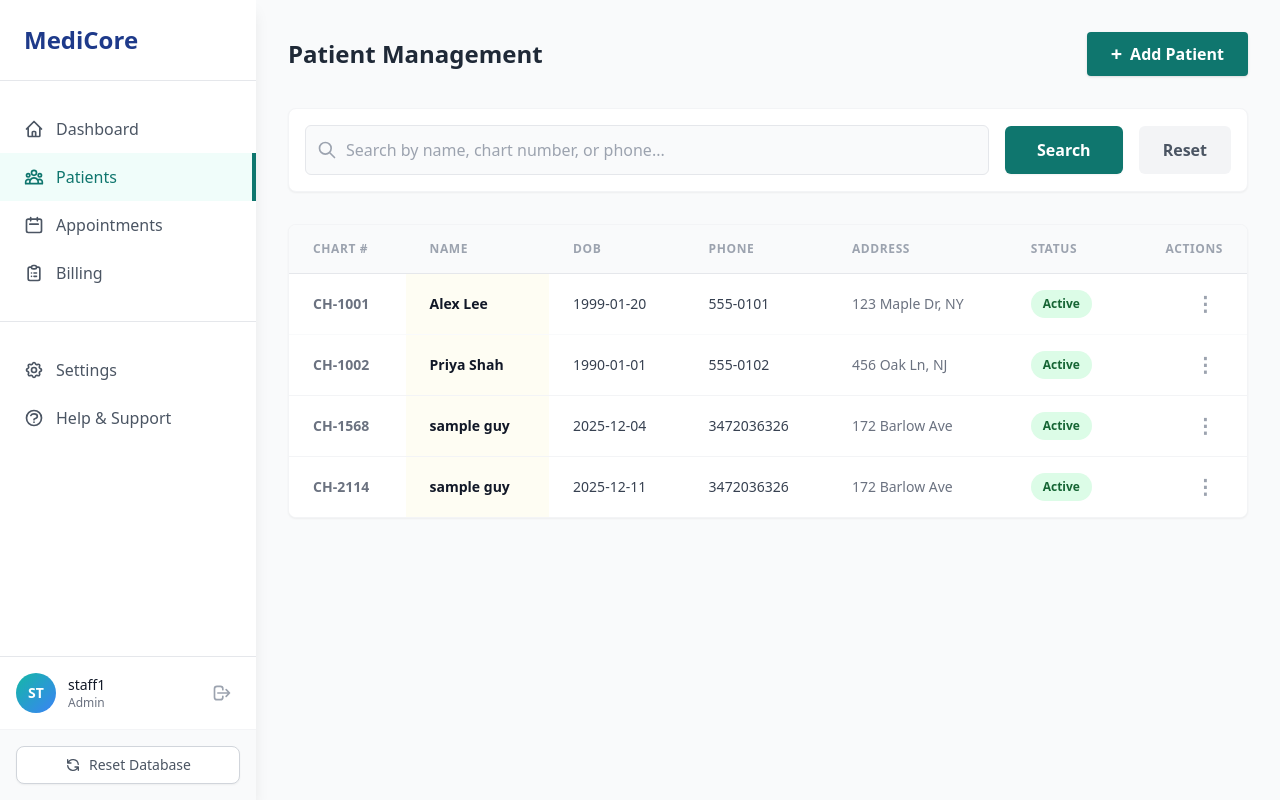
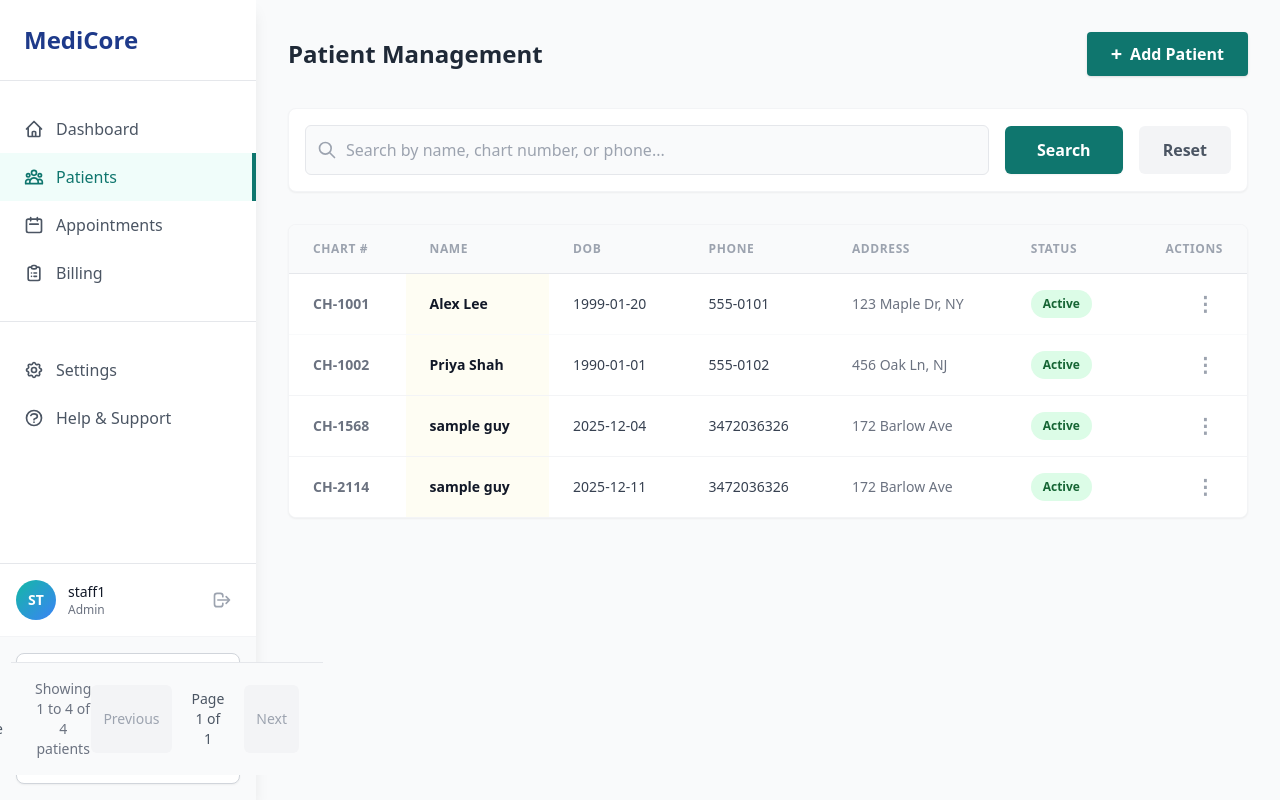
Before and after one commit to MatthewKuilan/hospital_mvp, a Flask app: page /patients in a window 1280 px wide. Run offline with Flask 3, Linux system fonts and the light colour scheme; a user stored in the database is signed in; data comes from the database, SQL or seed files in the repository; some libraries are stand-ins or nearby versions.

Commit message:
Table enhancements: Loading spinners, empty states, pagination
Patients Table:
- Loading spinner while fetching data
- Empty state with illustration when no results
- Client-side pagination (10 items per page)
- Pagination controls with Previous/Next buttons

Billing Table:
- Empty state with illustration when no invoices

```diff
--- a/templates/patients.html
+++ b/templates/patients.html
@@ -148,24 +148,68 @@
 </div>
 
 <script>
+    let currentPage = 1;
+    const itemsPerPage = 10;
+    let allPatients = [];
+
     document.addEventListener('DOMContentLoaded', () => {
         searchPatients();
     });
 
     async function searchPatients() {
         const query = document.getElementById('searchInput').value;
+        const tbody = document.getElementById('patientsTableBody');
+
+        // Show loading spinner
+        tbody.innerHTML = `
+            <tr>
+                <td colspan="7" class="px-6 py-12 text-center">
+                    <div class="flex flex-col items-center justify-center">
+                        <svg class="animate-spin h-8 w-8 text-teal-600 mb-3" fill="none" viewBox="0 0 24 24">
+                            <circle class="opacity-25" cx="12" cy="12" r="10" stroke="currentColor" stroke-width="4"></circle>
+                            <path class="opacity-75" fill="currentColor" d="M4 12a8 8 0 018-8V0C5.373 0 0 5.373 0 12h4zm2 5.291A7.962 7.962 0 014 12H0c0 3.042 1.135 5.824 3 7.938l3-2.647z"></path>
+                        </svg>
+                        <span class="text-gray-500 font-medium">Loading patients...</span>
+                    </div>
+                </td>
+            </tr>
+        `;
+
         const response = await fetch(`/patients/api/search?q=${encodeURIComponent(query)}`);
-        const patients = await response.json();
+        allPatients = await response.json();
+        currentPage = 1;
+        renderPatients();
+    }
 
+    function renderPatients() {
         const tbody = document.getElementById('patientsTableBody');
         tbody.innerHTML = '';
 
-        if (patients.length === 0) {
-            tbody.innerHTML = '<tr><td colspan="7" class="px-6 py-8 text-center text-gray-500 font-medium">No patients found.</td></tr>';
+        if (allPatients.length === 0) {
+            // Empty state with illustration
+            tbody.innerHTML = `
+                <tr>
+                    <td colspan="7" class="px-6 py-12 text-center">
+                        <div class="flex flex-col items-center justify-center">
+                            <svg class="w-16 h-16 text-gray-300 mb-4" fill="none" stroke="currentColor" viewBox="0 0 24 24">
+                                <path stroke-linecap="round" stroke-linejoin="round" stroke-width="1.5" d="M17 20h5v-2a3 3 0 00-5.356-1.857M17 20H7m10 0v-2c0-.656-.126-1.283-.356-1.857M7 20H2v-2a3 3 0 015.356-1.857M7 20v-2c0-.656.126-1.283.356-1.857m0 0a5.002 5.002 0 019.288 0M15 7a3 3 0 11-6 0 3 3 0 016 0z"></path>
+                            </svg>
+                            <p class="text-gray-500 font-medium text-lg mb-1">No patients found</p>
+                            <p class="text-gray-400 text-sm">Try adjusting your search or add a new patient</p>
+                        </div>
+                    </td>
+                </tr>
+            `;
+            updatePagination();
             return;
         }
 
-        patients.forEach(patient => {
+        // Calculate pagination
+        const start = (currentPage - 1) * itemsPerPage;
+        const end = start + itemsPerPage;
+        const paginatedPatients = allPatients.slice(start, end);
+
+        paginatedPatients.forEach(patient => {
             const row = `
                 <tr class="hover:bg-gray-50 transition border-b border-gray-50 last:border-b-0">
                     <td class="px-6 py-4 whitespace-nowrap text-sm font-bold text-gray-500">${patient.chart_number}</td>
@@ -190,6 +234,53 @@
             `;
             tbody.innerHTML += row;
         });
+
+        updatePagination();
+    }
+
+    function updatePagination() {
+        const totalPages = Math.ceil(allPatients.length / itemsPerPage);
+        let paginationDiv = document.getElementById('paginationControls');
+
+        if (!paginationDiv) {
+            paginationDiv = document.createElement('div');
+            paginationDiv.id = 'paginationControls';
+            paginationDiv.className = 'px-6 py-4 bg-gray-50 border-t border-gray-200 flex items-center justify-between';
+            document.querySelector('.bg-white.rounded-lg.shadow-sm.border').appendChild(paginationDiv);
+        }
+
+        if (allPatients.length === 0) {
+            paginationDiv.innerHTML = '';
+            return;
+        }
+
+        paginationDiv.innerHTML = `
+            <p class="text-sm text-gray-500">
+                Showing <span class="font-medium">${(currentPage - 1) * itemsPerPage + 1}</span> to
+                <span class="font-medium">${Math.min(currentPage * itemsPerPage, allPatients.length)}</span> of
+                <span class="font-medium">${allPatients.length}</span> patients
+            </p>
+            <div class="flex gap-2">
+                <button onclick="changePage(-1)" ${currentPage === 1 ? 'disabled' : ''}
+                    class="px-3 py-1 rounded-md text-sm font-medium ${currentPage === 1 ? 'bg-gray-100 text-gray-400 cursor-not-allowed' : 'bg-white border border-gray-300 text-gray-700 hover:bg-gray-50'}">
+                    Previous
+                </button>
+                <span class="px-3 py-1 text-sm text-gray-600">Page ${currentPage} of ${totalPages}</span>
+                <button onclick="changePage(1)" ${currentPage === totalPages ? 'disabled' : ''}
+                    class="px-3 py-1 rounded-md text-sm font-medium ${currentPage === totalPages ? 'bg-gray-100 text-gray-400 cursor-not-allowed' : 'bg-white border border-gray-300 text-gray-700 hover:bg-gray-50'}">
+                    Next
+                </button>
+            </div>
+        `;
+    }
+
+    function changePage(delta) {
+        const totalPages = Math.ceil(allPatients.length / itemsPerPage);
+        const newPage = currentPage + delta;
+        if (newPage >= 1 && newPage <= totalPages) {
+            currentPage = newPage;
+            renderPatients();
+        }
     }
 
     // Close menus when clicking outside
```
Also changed, not shown: templates/billing.html (+17 -0 lines).
